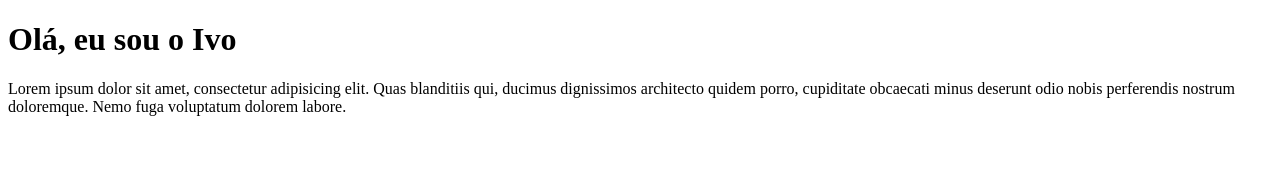
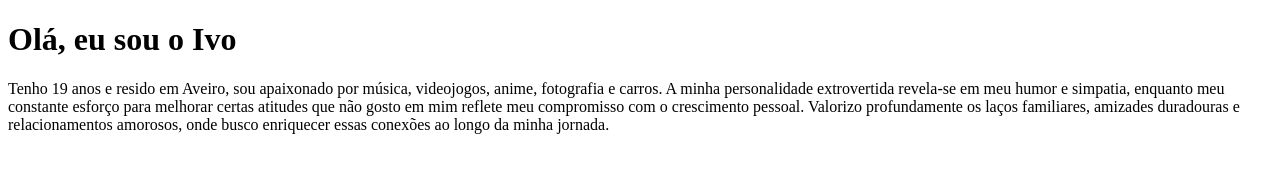
Before and after one commit to iBarbosa0/repo-apmw, a plain HTML site: page index.html in a window 1280 px wide. Drawn offline with Linux system fonts and the light colour scheme.

Commit message:
Minha Introdução

```diff
--- a/index.html
+++ b/index.html
@@ -7,6 +7,6 @@
 </head>
 <body>
     <h1>Olá, eu sou o Ivo</h1>
-    <p>Lorem ipsum dolor sit amet, consectetur adipisicing elit. Quas blanditiis qui, ducimus dignissimos architecto quidem porro, cupiditate obcaecati minus deserunt odio nobis perferendis nostrum doloremque. Nemo fuga voluptatum dolorem labore.</p>
+    <p>Tenho 19 anos e resido em Aveiro, sou apaixonado por música, videojogos, anime, fotografia e carros. A minha personalidade extrovertida revela-se em meu humor e simpatia, enquanto meu constante esforço para melhorar certas atitudes que não gosto em mim reflete meu compromisso com o crescimento pessoal. Valorizo profundamente os laços familiares, amizades duradouras e relacionamentos amorosos, onde busco enriquecer essas conexões ao longo da minha jornada.</p>
 </body>
 </html>
```
